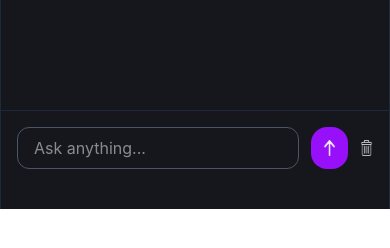
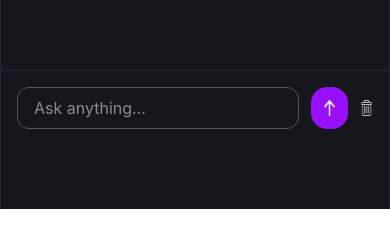
Before and after one commit to Karthik-0756/ChatBot, a React (Vite) app: page / in a window 390 px wide. Shown: the part 566-814 px from the top of the page. Built offline with nearby package versions, Linux system fonts and the light colour scheme.

Commit message:
botttokm up

```diff
--- a/src/HomePage/HomePage.jsx
+++ b/src/HomePage/HomePage.jsx
@@ -130,7 +130,7 @@ const HomePage = () => {
         </div>
 
         {/* Input Area */}
-        <form onSubmit={handleSubmit} className="p-4 pb-10 border-t border-gray-800 flex gap-3" >
+        <form onSubmit={handleSubmit} className="p-4 md:pb-10 pb-20 border-t border-gray-800 flex gap-3" >
           <input
             value={input.text}
             onChange={(e) => setInput({ ...input, text: e.target.value })}
```
